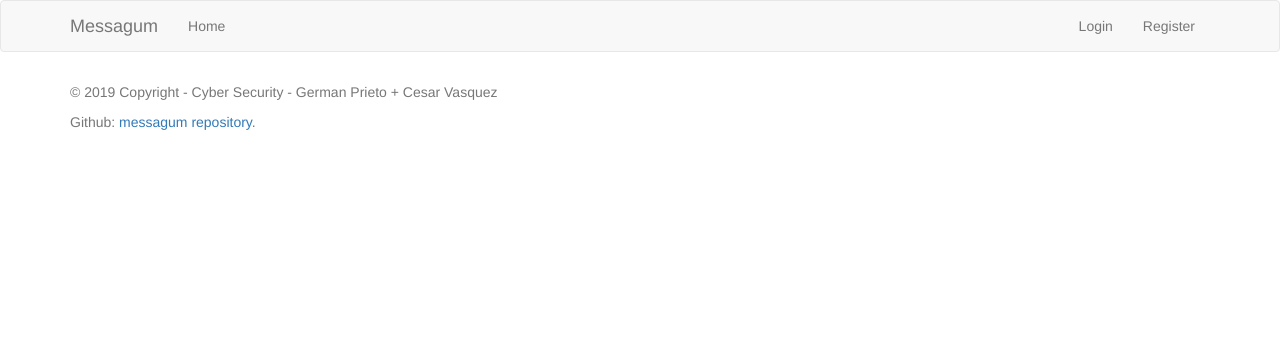
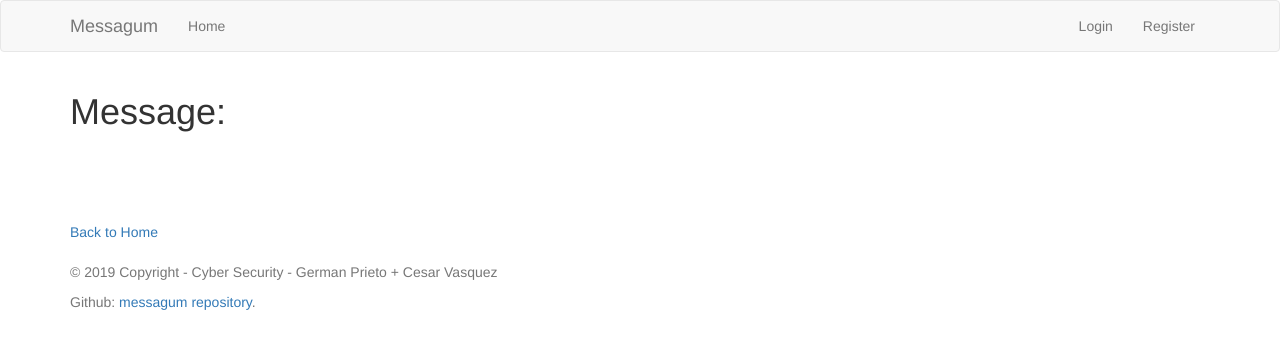
Before and after one commit to gprieto84/messagum, a Flask app: template appdir/templates/message.html in a window 1280 px wide. Shown: the top 349 px of the page. Run offline with Flask 2, Linux system fonts and the light colour scheme; the template is opened without the code that fills it, so the values that code supplies are empty; some libraries are stand-ins or nearby versions.

Commit message:
Final v1

```diff
--- a/appdir/templates/base.html
+++ b/appdir/templates/base.html
@@ -2,6 +2,7 @@
 
 {% block title %}
     {% if title %}{{ title }} - Messagum{% else %}Welcome to Messagum{% endif %}
+
 {% endblock %}
 
 {% block navbar %}
@@ -45,7 +46,7 @@
         {% endwith %}
 
         {# application content needs to be provided in the app_content block #}
-        {% block app_content %}{% endblock %}
+       {% block app_content %}{% endblock %}
     </div>
 
     {% block footer %}
--- a/appdir/templates/message.html
+++ b/appdir/templates/message.html
@@ -1,9 +1,14 @@
 {% extends "base.html" %}
 
 {% block app_content %}
+    <h1>Message:</h1> <br>
     {% if not current_user.is_anonymous %}
         {% if message %}
             {{message.decrypted_message()}}
         {% endif %}
     {% endif %}
+    <br><br><br>
+    <p>
+    <a href="{{url_for('main.index')}}">Back to Home</a>
+    </p>
 {% endblock %}
```
